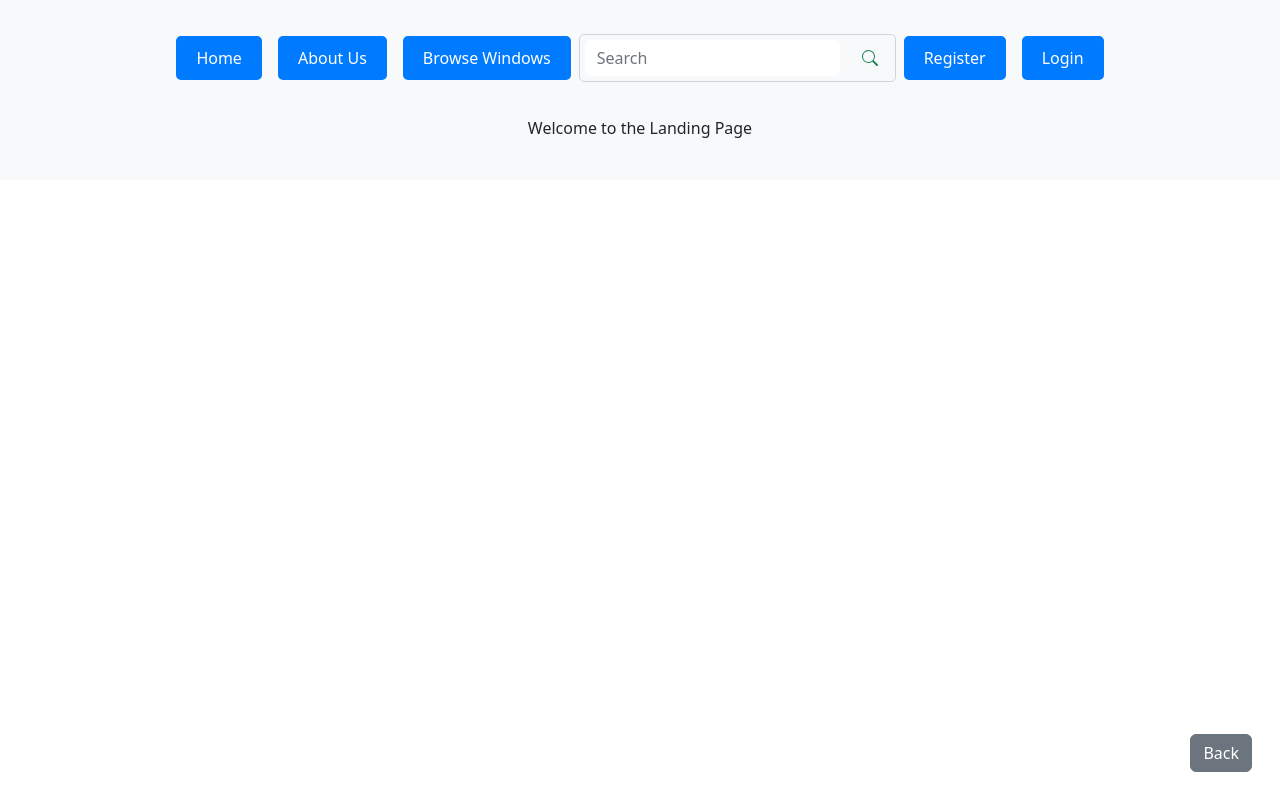
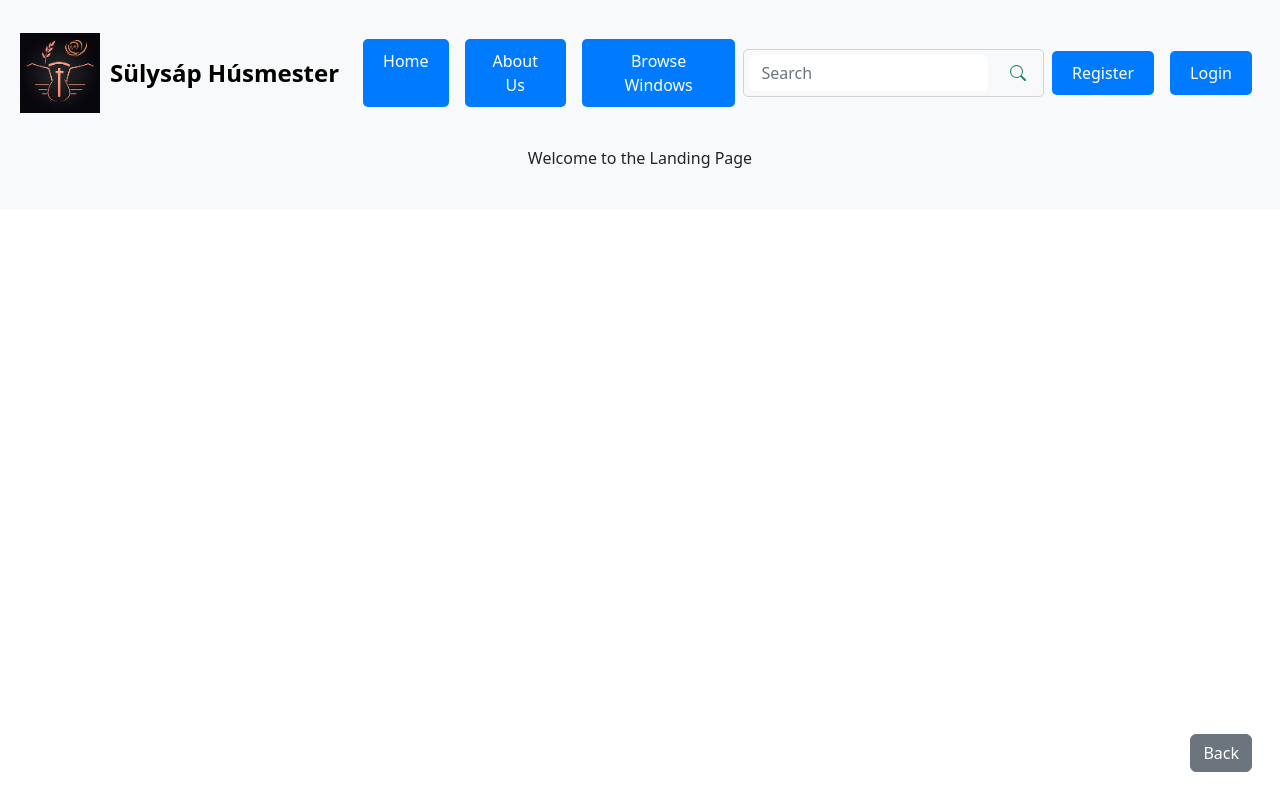
Before and after one commit to Lali95/MeatWebshop, a React (Vite) app in the folder Frontend/window-webshop/: page / in a window 1280 px wide. Built offline with nearby package versions, Linux system fonts and the light colour scheme.

Commit message:
feat: add logo and company name to navbar

```diff
--- a/Frontend/window-webshop/src/Components/NavBar.jsx
+++ b/Frontend/window-webshop/src/Components/NavBar.jsx
@@ -1,12 +1,18 @@
+// src/components/NavBar.js
 import React from 'react';
 import { Navbar, Nav, Form, FormControl, Button } from 'react-bootstrap';
 import { Link } from 'react-router-dom';
 import { BsSearch } from 'react-icons/bs';
-import '../Css/NavBar.css'; // You might want to create a separate CSS file for NavBar styles
+import '../Css/NavBar.css';
+import logo from '../assets/logo.png';
 
 const NavBar = () => {
   return (
     <Navbar bg="light" expand="lg">
+      <Navbar.Brand className="company-name">
+        <img src={logo} alt="Company Logo" className="logo" />
+        Sülysáp Húsmester
+      </Navbar.Brand>
       <Nav className="mr-auto">
         <Nav.Link as={Link} to="/" className="btn btn-primary m-2">
           Home
@@ -26,7 +32,7 @@ const NavBar = () => {
           aria-label="Search"
         />
         <Button variant="outline-success" className="search-button">
-          <BsSearch /> {/* Magnifying glass icon */}
+          <BsSearch />
         </Button>
       </Form>
       <Nav.Link as={Link} to="/register" className="btn btn-primary m-2">
--- a/Frontend/window-webshop/src/Css/NavBar.css
+++ b/Frontend/window-webshop/src/Css/NavBar.css
@@ -1,4 +1,19 @@
-.nav-container {
+/* src/Css/NavBar.css */
+
+.company-name {
+    font-size: 1.5rem;
+    font-weight: bold;
+    display: flex;
+    align-items: center;
+  }
+
+  .logo {
+    width: 80px; /* Adjust size as needed */
+    height: auto;
+    margin-right: 10px; /* Space between logo and company name */
+  }
+
+  .nav-container {
     display: flex;
     flex-direction: column;
     align-items: center;
```
Also changed, not shown: Frontend/window-webshop/src/assets/logo.png (added).
